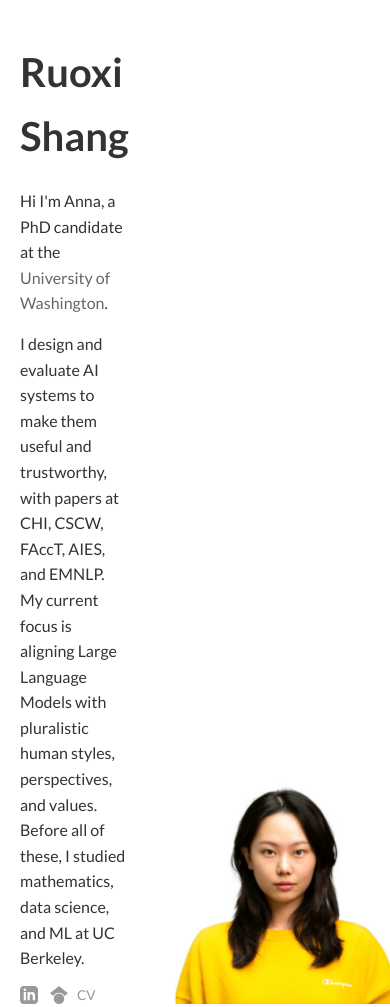
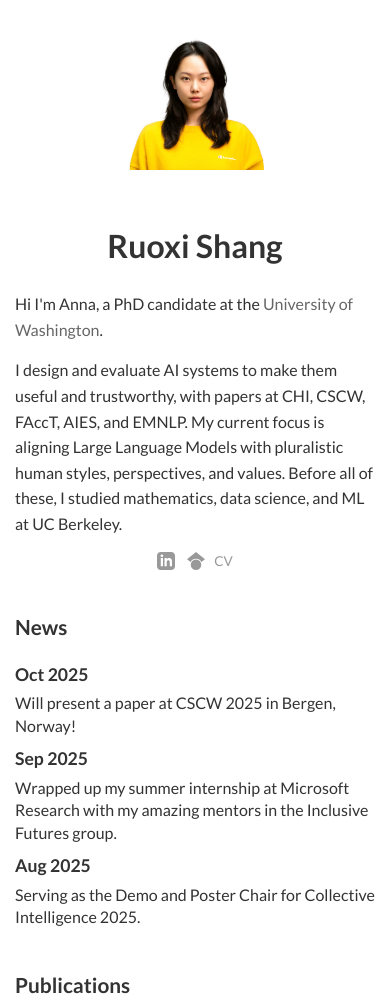
Before and after one commit to RuoxiShang/portfolio, a plain HTML site: page index.html in a window 390 px wide. Shown: the top 1007 px of the page. Drawn offline with Linux system fonts and the light colour scheme.

Commit message:
adapt to mobile

```diff
--- a/index.html
+++ b/index.html
@@ -186,6 +186,48 @@
         button:hover, .link-button:hover {
             color: #333;
             text-decoration: underline;
+        }
+
+        /* Mobile Responsive */
+        @media (max-width: 768px) {
+            body {
+                padding: 20px 15px;
+            }
+
+            .header-section {
+                flex-direction: column-reverse;
+                align-items: center;
+            }
+
+            .profile-photo {
+                width: 150px;
+                height: 150px;
+                margin-bottom: 20px;
+            }
+
+            h1 {
+                font-size: 2em;
+                text-align: center;
+            }
+
+            h2 {
+                font-size: 1.3em;
+            }
+
+            .social-links {
+                justify-content: center;
+            }
+
+            #news-list li {
+                flex-direction: column;
+                align-items: flex-start;
+                gap: 5px;
+            }
+
+            #news-list li strong {
+                min-width: auto;
+                text-align: left;
+            }
         }
 
     </style>
```
Also changed, not shown: all-publications.html (+15 -0 lines).
